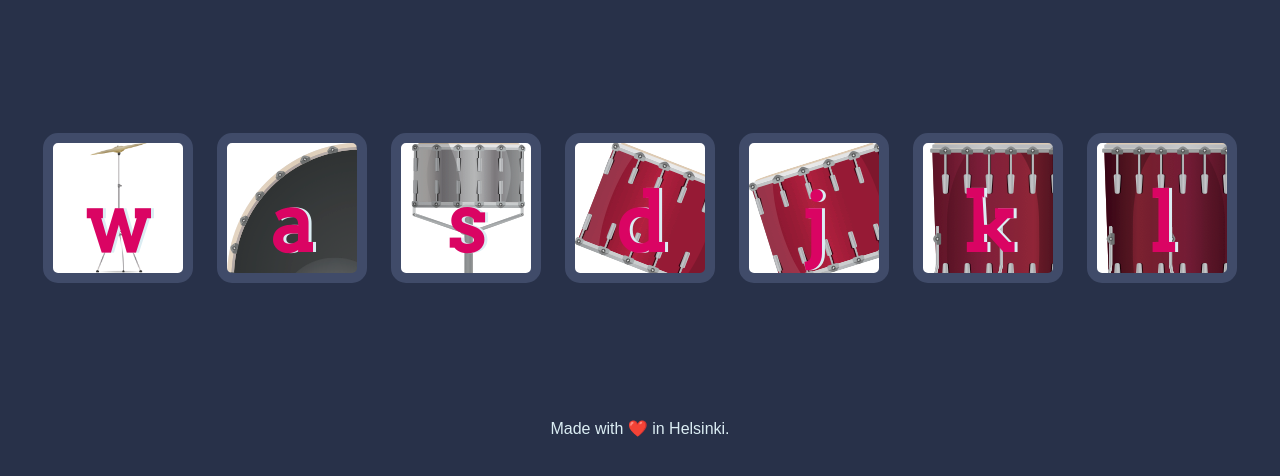
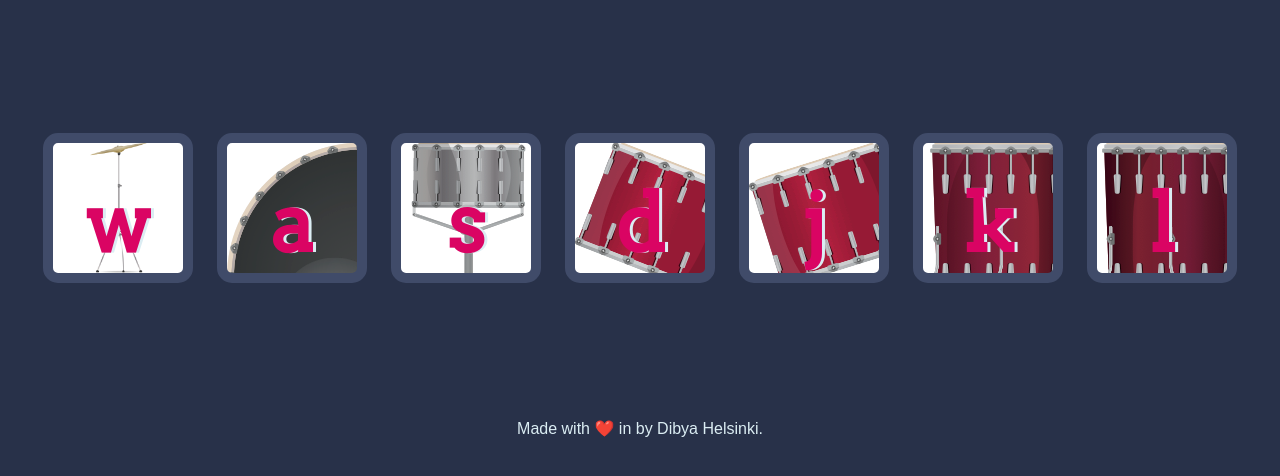
Before and after one commit to Killerbee7/WebDev-Udemy, a plain HTML site: page Drum Kit Starting Files/index.html in a window 1280 px wide. Shown: the part 156-632 px from the top of the page. Drawn offline with Linux system fonts and the light colour scheme.

Commit message:
index updated

```diff
--- a/Drum Kit Starting Files/index.html
+++ b/Drum Kit Starting Files/index.html
@@ -23,7 +23,7 @@
 
 
   <footer>
-    Made with ❤️ in Helsinki.
+    Made with ❤️ in by Dibya Helsinki.
   </footer>
 
   <script src="index.js" charset="utf-8"></script>
```
